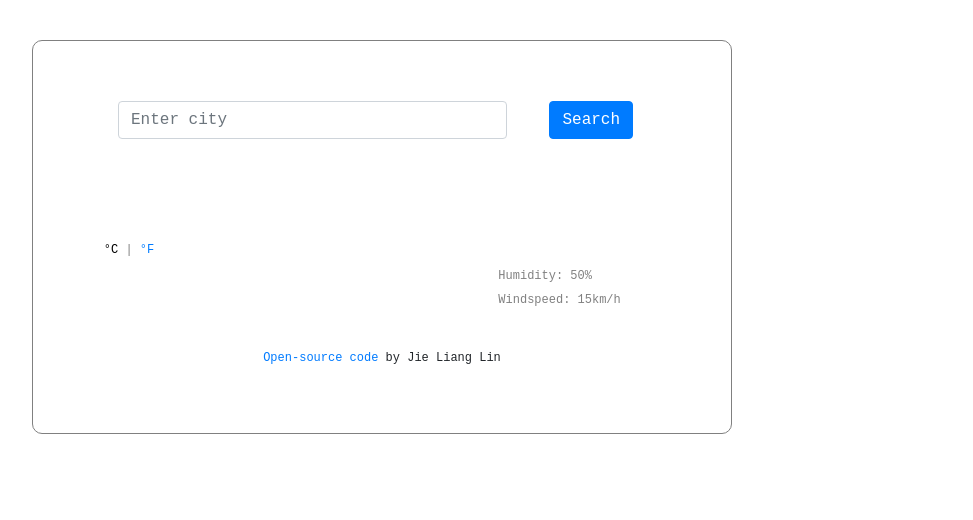
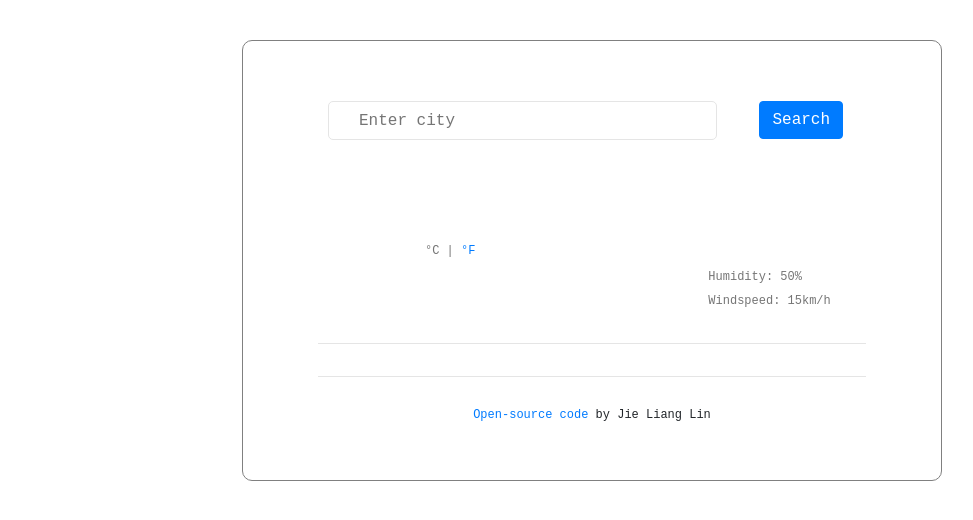
Before and after one commit to jielianglin/weather-app-vanilla-js, a plain HTML site: page index.html in a window 1280 px wide. Shown: the whole page, without its empty margins (48-1021 px from the left). Drawn offline with nearby package versions, Linux system fonts and the light colour scheme; no server answers.

Commit message:
finalised stylesheet
-styled searchbar
-changed color of <small> element
-created individual column and changed width for weather icon image
-added max-width for forcast columns

```diff
--- a/index.html
+++ b/index.html
@@ -29,7 +29,7 @@
 
 
             <div class="col-9">
-          <input type="search" id="search-city" placeholder="Enter city" class="form-control"/>
+          <input type="search" id="search-city" placeholder="Enter city" class="search-form"/>
           </div>
           <div class="col-3">
           <input type="submit" id="submit-button" value="Search" class="btn btn-primary"/>
@@ -50,18 +50,18 @@
         <div class= "currentweatherConditions">
  <div class="row">
 
-        <div class="col-8 temp">
+        <div class="col-3 weather-icon">
           <img src= ""
           id="weather-icon"/>
+          </div>
+          <div class="col-5 temp">
           <span id="temperature"></span>
 
           <small
             ><a href="#" id="celsius-link" class= "active">°C</a> |
             <a href="#" id="fahrenheit-link">°F</a>
           </small>
-
-        </div>
-
+</div>
 
         <div class="col-4 otherConditions">
         <small><span id="description"></span>
@@ -75,19 +75,22 @@
       </div>
       </div>
     </section>
+    <div class="container weatherforecast">
+<hr class="one">
+    <section class="row forecast" id="forecast">
 
-    <section class="forecast" id="forecast">
-<div class = "row forecast">
+    </section>
+ <hr class="two"/>
+  </div>
 
-</div>
-    </section>
-
+<section class= link>
     <h4>
       <a href="https://github.com/jielianglin/weather-app-vanilla-js">
        Open-source code
       </a>
       by Jie Liang Lin
     </h4>
+    </section>
   </div>
     <script src="script.js"></script>
   </body>
--- a/script.js
+++ b/script.js
@@ -54,8 +54,7 @@ function displayForecast(response) {
   for (let index = 0; index < 6; index++) {
     forecast = response.data.list[index];
     forecastElement.innerHTML += `
-
-    <div class= "col-2 forecasted-hours">
+    <div class= "col-2 forecast-hours">
 
     <h7>
       ${formatHours(forecast.dt * 1000)}
--- a/styles.css
+++ b/styles.css
@@ -2,8 +2,8 @@ body {
   font-family: "Courier New", Courier, monospace;
   border: 1px solid gray;
   border-radius: 10px;
-  padding: 60px;
-  margin: 40px 500px 80px 80px;
+  padding: 60px 60px 40px 60px;
+  margin: 40px 290px 80px 290px;
 }
 
 .weatherapp {
@@ -12,6 +12,15 @@ body {
 }
 .searchbar {
   text-align: center;
+}
+
+.search-form {
+  border: 1px solid #e5e5e5;
+  border-radius: 5px;
+  height: 39px;
+  width: 100%;
+  padding: 2px 23px 2px 30px;
+  outline: 0;
 }
 
 .locationDateTime {
@@ -30,16 +39,17 @@ h6:first-letter {
   text-transform: capitalize;
 }
 
+.weather-icon img {
+  position: relative;
+  top: -32px;
+  left: 60px;
+  width: 110px;
+}
+
 .temp {
   position: relative;
   top: -25px;
   font-size: 68px;
-}
-
-.temp img {
-  position: relative;
-  top: -5px;
-  font-size: 30px;
 }
 
 .temp small {
@@ -49,7 +59,7 @@ h6:first-letter {
 }
 
 .temp small .active {
-  color: black;
+  color: #757575;
   cursor: default;
 }
 
@@ -61,11 +71,16 @@ small {
   position: relative;
   top: -10px;
   font-size: 12px;
-  color: gray;
+  color: #757575;
 }
 
-.other:first-letter {
+.otherConditions:first-letter {
   text-transform: capitalize;
+}
+
+.weatherforecast {
+  position: relative;
+  top: -25px;
 }
 
 h4 {
@@ -76,8 +91,17 @@ h4 {
 .forecast {
   text-align: center;
 }
-
+.forecast-hours {
+  max-width: 160px;
+}
 .forecast img {
+  display: block;
+  margin: 0 auto;
   width: 60px;
   height: auto;
 }
+
+.link {
+  position: relative;
+  top: -10px;
+}
```
